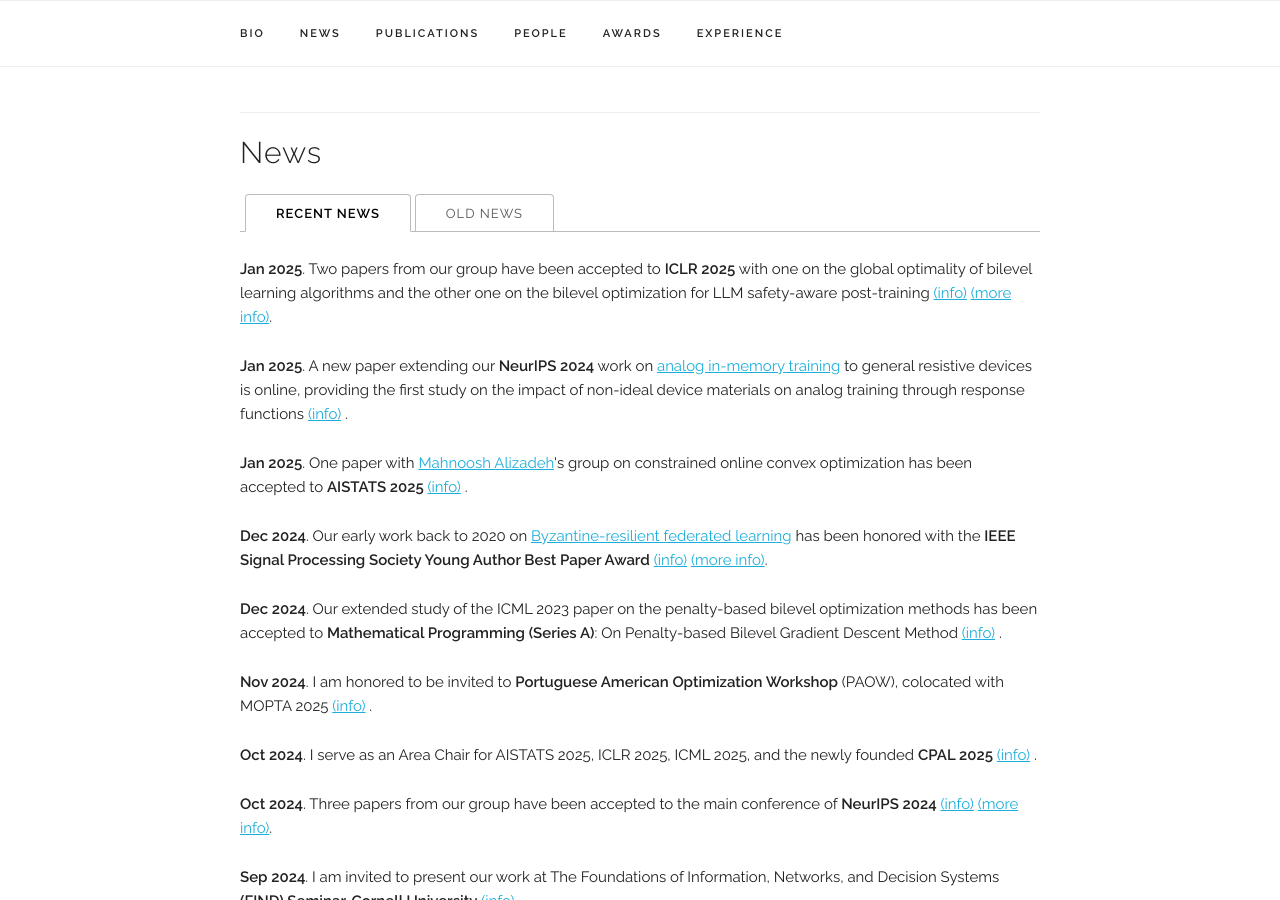
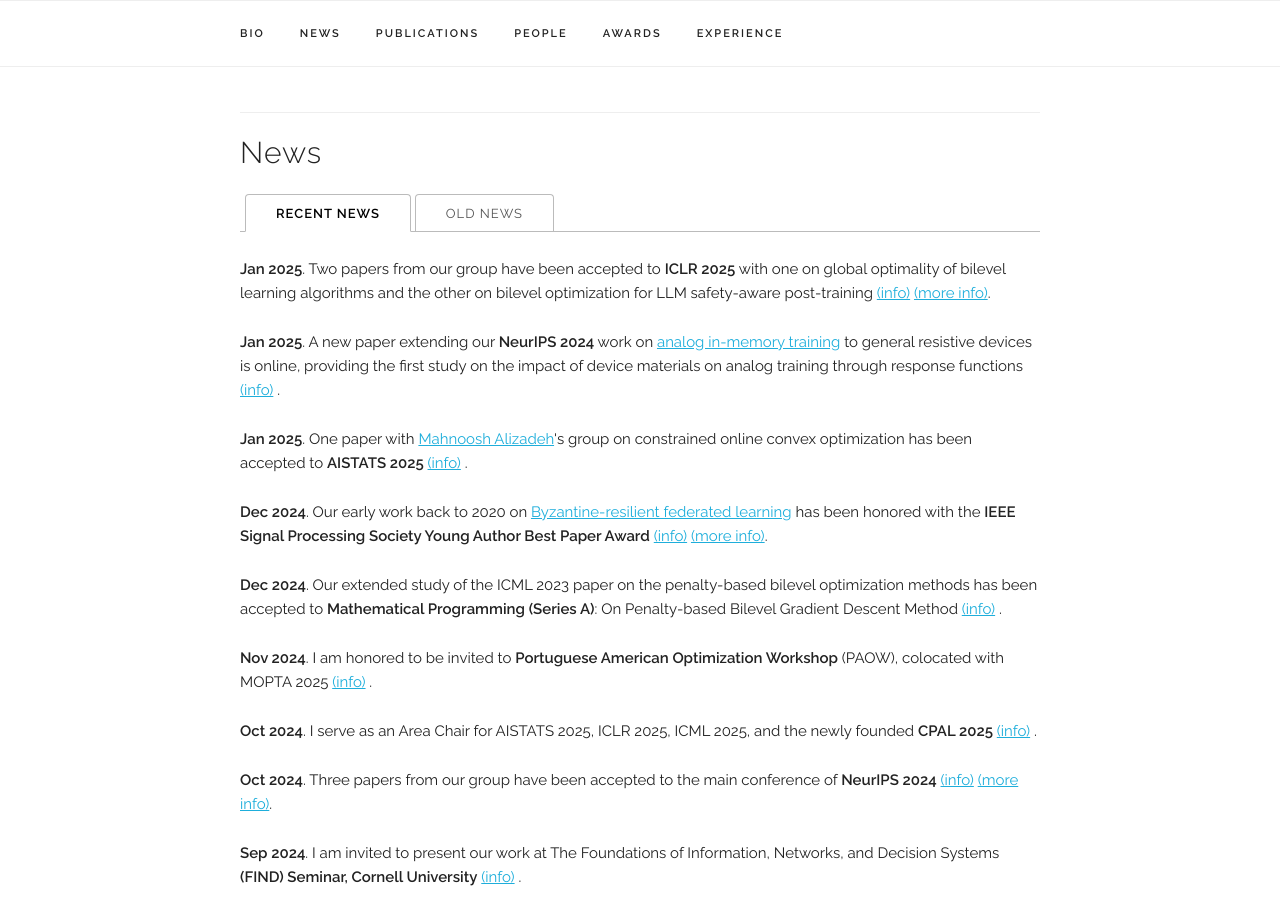
Before and after one commit to chentianyi1991/chentianyi1991.github.io, a Jekyll site: the page built from index.html, in a window 1280 px wide and 900 px high, scrolled down 1166 px. Built offline with Jekyll 4.4.1, drawn with Linux system fonts in a browser that asks for light colours; some web fonts are replaced; comment, search, counter and statistics services are not loaded.

Commit message:
Update news.yaml

```diff
--- a/_data/news.yaml
+++ b/_data/news.yaml
@@ -1,11 +1,11 @@
 news_items:
-  - item: "Two papers from our group have been accepted to <b>ICLR 2025</b> with one on the global optimality of bilevel learning algorithms and the other one on the bilevel optimization for LLM safety-aware post-training"
+  - item: "Two papers from our group have been accepted to <b>ICLR 2025</b> with one on global optimality of bilevel learning algorithms and the other on bilevel optimization for LLM safety-aware post-training"
     link: "https://arxiv.org/pdf/2408.16087"
     link2: "https://arxiv.org/pdf/2410.07471"
     date: "Jan 2025"
     selected: y
 
-  - item: "A new paper extending our <b>NeurIPS 2024</b> work on <a href='https://arxiv.org/pdf/2406.12774'target='_blank'>analog in-memory training</a> to general resistive devices is online, providing the first study on the impact of non-ideal device materials on analog training through response functions"
+  - item: "A new paper extending our <b>NeurIPS 2024</b> work on <a href='https://arxiv.org/pdf/2406.12774'target='_blank'>analog in-memory training</a> to general resistive devices is online, providing the first study on the impact of device materials on analog training through response functions"
     link: "https://arxiv.org/pdf/2502.06309"
     date: "Jan 2025"
     selected: y
```
